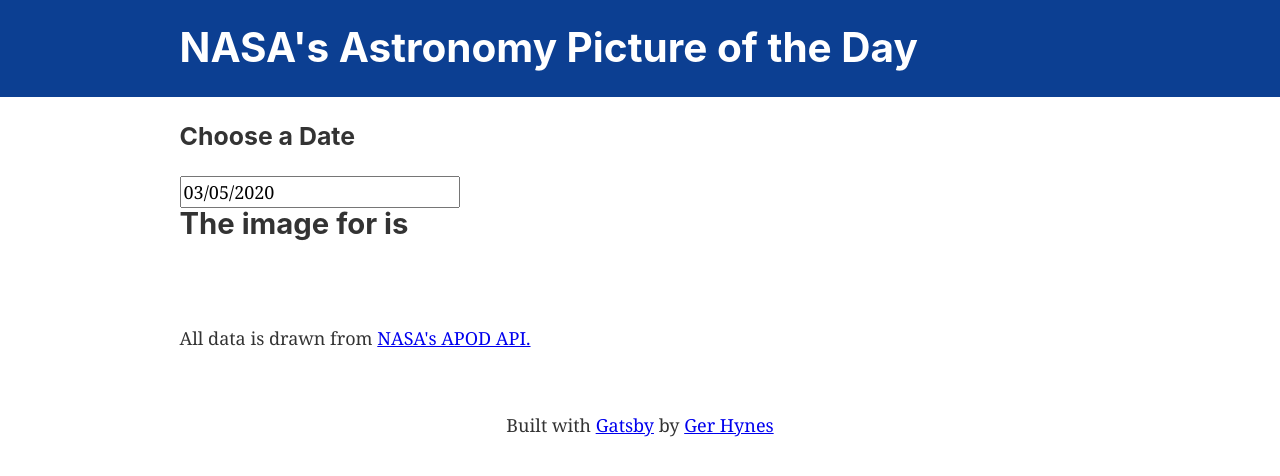
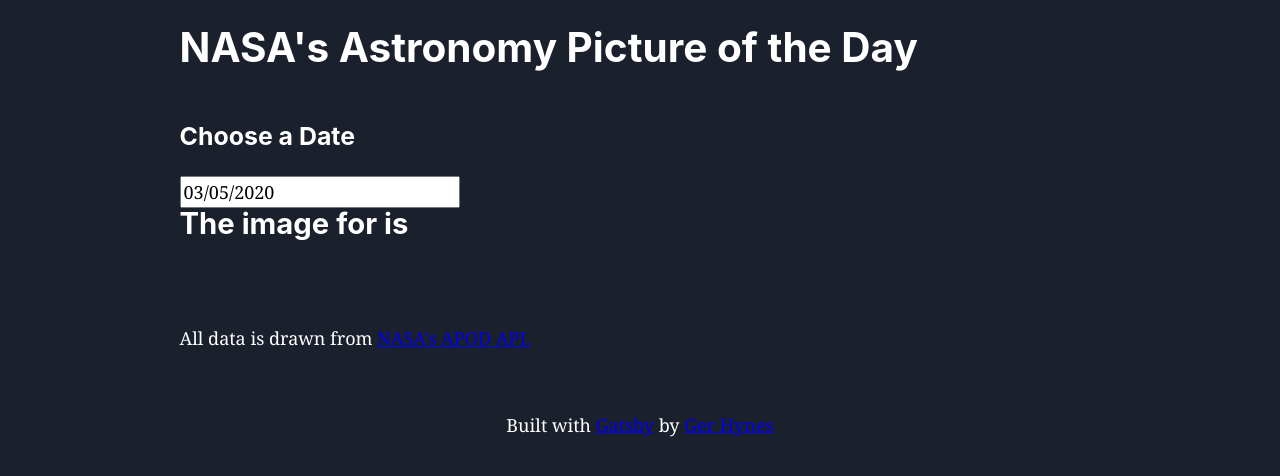
Before and after one commit to gerhynes/nasa-apod, a Gatsby site: page / in a window 1280 px wide. Built offline with nearby package versions, Linux system fonts and the light colour scheme; Gatsby itself is replaced by a stand-in of ours; no server answers.

Commit message:
Update global background and font colours

```diff
--- a/src/components/header.js
+++ b/src/components/header.js
@@ -5,7 +5,7 @@ import React from "react"
 const Header = ({ siteTitle }) => (
   <header
     style={{
-      background: `#0c3f92`,
+      background: `#1A202C`,
       marginBottom: `1.45rem`,
     }}
   >
--- a/src/components/layout.css
+++ b/src/components/layout.css
@@ -199,7 +199,8 @@ html {
   box-sizing: inherit;
 }
 body {
-  color: hsla(0, 0%, 0%, 0.8);
+  color: #fff;
+  background: #1a202c;
   font-family: georgia, serif;
   font-weight: normal;
   word-wrap: break-word;
```
